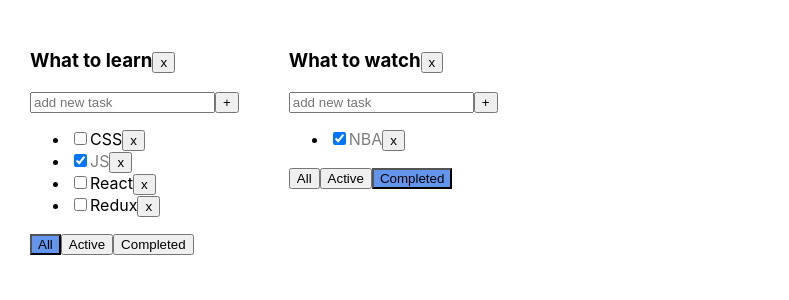
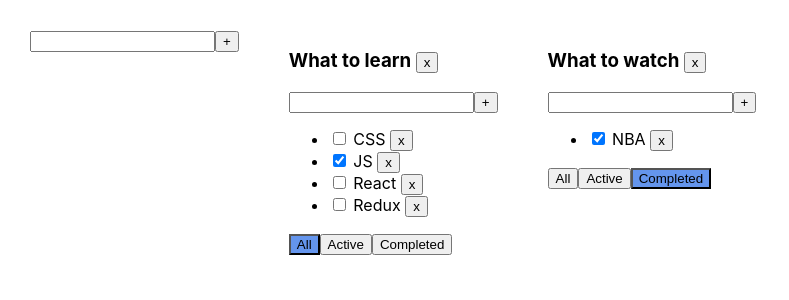
Before and after one commit to DmitryYug/IT-Kamasutra_Todolist, a React (Create React App) app: page / in a window 1280 px wide. Shown: the top 300 px of the page, without its empty margins (0-789 px from the left). Built offline with nearby package versions, Linux system fonts and the light colour scheme.

Commit message:
Todolist for students 06-done

```diff
--- a/src/App.tsx
+++ b/src/App.tsx
@@ -1,12 +1,17 @@
-import React, {useState} from 'react';
+import React, {ChangeEvent, KeyboardEvent, useState} from 'react';
 import './App.css';
 import Todolist from "./components/Todolist";
 import {TaskType} from "./components/Todolist";
-import { v1 } from 'uuid';
+import {v1} from 'uuid';
+import todolist from "./components/Todolist";
+import classes from "./components/Todolist.module.css";
+import AddTDLInput from "./components/AddItemInput/AddItemInput";
+import AddItemInput from "./components/AddItemInput/AddItemInput";
 
 
 export type TaskFilterType = 'all' | 'active' | 'completed'
-type TodolistsTypes = {
+
+type TdlsTypes = {
     id: string,
     title: string,
     filter: TaskFilterType
@@ -17,69 +22,100 @@ function App() {
 //States
     let todolist1Id = v1()
     let todolist2Id = v1()
-    let [todolists, setTodolists] = useState<Array<TodolistsTypes>> ([
-        {id: todolist1Id, title:"What to learn", filter: 'all'},
-        {id: todolist2Id, title:"What to watch", filter: 'completed'}
+
+    let [tdls, setTdls] = useState<Array<TdlsTypes>>([
+        {id: todolist1Id, title: "What to learn", filter: 'all'},
+        {id: todolist2Id, title: "What to watch", filter: 'completed'}
     ])
     let [allTasksObj, setAllTasksObj] = useState({
         [todolist1Id]: [
-            {id: v1(), title:"CSS", isDone: false},
-            {id: v1(), title:"JS", isDone: true},
-            {id: v1(), title:"React", isDone: false},
-            {id: v1(), title:"Redux", isDone: false},
+            {id: v1(), title: "CSS", isDone: false},
+            {id: v1(), title: "JS", isDone: true},
+            {id: v1(), title: "React", isDone: false},
+            {id: v1(), title: "Redux", isDone: false},
         ],
         [todolist2Id]: [
-            {id: v1(), title:"Batman", isDone: false},
-            {id: v1(), title:"NBA", isDone: true},
-            {id: v1(), title:"It-kamasutra", isDone: false},
+            {id: v1(), title: "Batman", isDone: false},
+            {id: v1(), title: "NBA", isDone: true},
+            {id: v1(), title: "It-kamasutra", isDone: false},
         ]
     })
+    console.log(allTasksObj)
+
 
 //Adding
-    function addTasks (newTaskValue: string, todolistId: string) {
+    function addTasks(tdlId: string, newTaskValue: string) {
         let newTaskObj = {id: v1(), title: newTaskValue, isDone: false}
-        let tasksArr = allTasksObj[todolistId]
-        let newTasksArr = [newTaskObj, ...tasksArr]
-        allTasksObj[todolistId] = newTasksArr
-        setAllTasksObj({...allTasksObj})
+        setAllTasksObj({
+                ...allTasksObj,
+                [tdlId]: [
+                    newTaskObj,
+                    ...allTasksObj[tdlId]
+                ]
+            }
+        )
+    }
+    const addTdl = (newTdlTitle: string) => {
+        let newTDLId = v1()
+        let newTDL: TdlsTypes = {id: newTDLId, title: newTdlTitle, filter: 'all'}
+        setTdls([
+            newTDL,
+            ...tdls
+        ])
+        setAllTasksObj({
+            ...allTasksObj,
+            [newTDLId]: []
+            }
+        )
     }
 
 //Removing
-    function removeTask (taskId: string, todolistId: string) {
-        let tasks = allTasksObj[todolistId]
-        let removedTaskFilteredArr = tasks.filter(tasksObj => tasksObj.id !== taskId)
-        allTasksObj[todolistId] = removedTaskFilteredArr
-        setAllTasksObj({...allTasksObj})
+    function removeTask(tdlId: string, taskId: string) {
+        setAllTasksObj({
+            ...allTasksObj,
+            [tdlId]: allTasksObj[tdlId].filter(task => task.id !== taskId)
+        })
     }
-    function removeTDL (todolistId: string) {
-        let filteredTDLs = todolists.filter(tl => tl.id !== todolistId)
-        setTodolists(filteredTDLs)
-        delete allTasksObj[todolistId]
-        setAllTasksObj({...allTasksObj})
+
+    function removeTDL(tdlId: string) {
+        setTdls(tdls.filter(tl => tl.id !== tdlId))
     }
 
 //Filter
-    const onFilter = (filter: TaskFilterType, todolistId: string) => {
-        const currentTodolist = todolists.find(tl => tl.id === todolistId)
-        if (currentTodolist) {
-            currentTodolist.filter = filter
-        }
-        setTodolists([...todolists])
+    const onFilter = (todolistId: string, filter: TaskFilterType) => {
+        setTdls(tdls.map(tl => tl.id === todolistId ? {...tl, filter: filter} : tl))
     }
 
 //Checkbox
-    function checkBoxChange (todolistId: string, taskId: string, checked: boolean) {
-        // console.log(taskId, checked)
+    const checkBoxChange = (todolistId: string, taskId: string, checked: boolean) => {
         let tasksArr = allTasksObj[todolistId]
-        let currentTask = tasksArr.find (t => taskId === t.id)
+        let currentTask = tasksArr.find(t => taskId === t.id)
         if (currentTask) {
             currentTask.isDone = checked
             setAllTasksObj({...allTasksObj})
         }
     }
 
+//Editing
+    const spanChange = (todolistId: string, taskId: string, newTitle: string) => {
+        let currentTask = allTasksObj[todolistId].find(t => t.id === taskId)
+        if(currentTask) {
+            currentTask.title = newTitle
+            setAllTasksObj({...allTasksObj})
+        }
+    }
+    const tdlTitleSpanChange = (todolistId: string, newTitle: string) => {
+        let currentTdl = tdls.find(tdl => tdl.id === todolistId)
+        if(currentTdl) {
+            currentTdl.title = newTitle
+        }
+        setTdls([
+            ...tdls
+        ])
+    }
+
 //Elements + Filter
-    const todolistElements = todolists.map(tl => {
+    const tdlsElements = tdls.map(tl => {
 
         let filteredTasksForTodolist = allTasksObj[tl.id]
         if (tl.filter === 'completed') {
@@ -92,24 +128,30 @@ function App() {
         return (
             <Todolist
                 key={tl.id}
-                todolistId={tl.id}
-                title={tl.title}
+                tdlId={tl.id}
+                tdlTitle={tl.title}
                 tasks={filteredTasksForTodolist}
-                removeTask ={removeTask}
+                filter={tl.filter}
+                removeTask={removeTask}
                 addTasks={addTasks}
                 onFilter={onFilter}
                 checkBoxChange={checkBoxChange}
-                filter={tl.filter}
+                spanChange={spanChange}
+                tdlTitleSpanChange={tdlTitleSpanChange}
                 removeTDL={removeTDL}
-                />
-            )
+            />
+        )
     })
 
     return (
         <div className="App">
-            {todolistElements}
+            <div>
+                <AddItemInput addItem={addTdl}/>
+            </div>
+            {tdlsElements}
         </div>
     );
 }
 
+
 export default App;
--- /dev/null
+++ b/src/components/AddItemInput/AddItemInput.tsx
@@ -0,0 +1,58 @@
+import React, {ChangeEvent, KeyboardEvent, useState} from "react";
+import classes from "../Todolist.module.css";
+
+type AddItemInputProps = {
+    addItem: (newItemValue: string) => void
+    // id?: string
+}
+
+const AddItemInput: React.FC<AddItemInputProps> = ({addItem}) => {
+
+    let [newItemValue, setNewItem] = useState('')
+    let [error, setError] = useState('')
+
+
+    const onChangeHandler = (e: ChangeEvent<HTMLInputElement>) => {
+        setError('')
+        setNewItem(e.currentTarget.value)
+    }
+    const onKeyPressHandler = (e: KeyboardEvent<HTMLInputElement>) => {
+        if (e.key === 'Enter') {
+            if (newItemValue.trim() === '') {
+                setError('! No tasks added !')
+                return
+            } else {
+                setError('')
+            }
+            addItem(newItemValue)
+            setNewItem('')
+        }
+    }
+    const addItemOnclickHandler = () => {
+        if (newItemValue.trim() === '') {
+            setError('! No tasks added !')
+            return
+        } else {
+            setError('')
+        }
+        addItem(newItemValue)
+        setNewItem('')
+    }
+    const currentClass = error ? classes.error : ''
+
+    return (
+        <div>
+            <input
+                // placeholder='add new task'
+                value={newItemValue}
+                onChange={onChangeHandler}
+                onKeyPress={onKeyPressHandler}
+                className={currentClass}
+            />
+            <button onClick={addItemOnclickHandler}>+</button>
+            <div>{error}</div>
+        </div>
+    )
+}
+
+export default AddItemInput
--- /dev/null
+++ b/src/components/EditableSpan/EditableSpan.tsx
@@ -0,0 +1,46 @@
+import React, {ChangeEvent, KeyboardEvent, useState} from "react";
+
+type EditableSpanPropsType = {
+    title: string
+    onChange: (newTitle: string) => void
+}
+
+const EditableSpan: React.FC<EditableSpanPropsType> = ({title, onChange}) => {
+
+    let [editMode, setEditMode] = useState<boolean>(false)
+    let [newTitle, setNewTitle] = useState<string>(title)
+
+    const editModeEnabled = () => {
+        setEditMode(true)
+    }
+    const viewModeEnabled = () => {
+        setEditMode(false)
+        setNewTitle(newTitle)
+        onChange(newTitle)
+    }
+    const viewModeEnabledOnKeyPress = (e: KeyboardEvent<HTMLSpanElement>) => {
+        if(e.key === 'Enter') {
+          viewModeEnabled()
+        }
+    }
+
+    const onChangeHandler = (e: ChangeEvent<HTMLInputElement>) => {
+        setNewTitle(e.currentTarget.value)
+    }
+
+    let elements = editMode
+        ? <input type="text" value={newTitle} onChange={onChangeHandler} autoFocus/>
+        : <span> {newTitle} </span>
+
+    return (
+        <span
+            onDoubleClick={editModeEnabled}
+            onBlur={viewModeEnabled}
+            onKeyPress={viewModeEnabledOnKeyPress}
+        >
+            {elements}
+        </span>
+    )
+}
+
+export default EditableSpan
--- a/src/components/Todolist.tsx
+++ b/src/components/Todolist.tsx
@@ -1,6 +1,8 @@
-import React, {ChangeEvent, useState} from "react";
+import React, {KeyboardEvent, ChangeEvent, useState} from "react";
 import {TaskFilterType} from "../App";
 import classes from './Todolist.module.css'
+import AddItemInput from "./AddItemInput/AddItemInput";
+import EditableSpan from "./EditableSpan/EditableSpan";
 
 //PropsTypes
 export type TaskType = {
@@ -9,107 +11,78 @@ export type TaskType = {
     isDone: boolean,
 }
 type PropsType = {
-    todolistId: string
-    title: string
+    tdlId: string
+    tdlTitle: string
     tasks: Array<TaskType>
-    removeTask: (taskId: string, todolistId: string) => void
-    addTasks: (newTaskValue: string, tlId: string) => void
-    onFilter: (filter: TaskFilterType, todolistId: string) => void
+    removeTask: (todolistId: string, taskId: string) => void
+    addTasks: (tlId: string, newTaskValue: string) => void
+    onFilter: (todolistId: string, filter: TaskFilterType) => void
     checkBoxChange: (todolistId: string, taskId: string, checked: boolean) => void
+    spanChange: (todolistId: string, taskId: string, newTitle: string) => void
+    tdlTitleSpanChange: (todolistId: string, newTitle: string) => void
     filter: TaskFilterType
     removeTDL: (todolistId: string) => void
 }
 
 
 const Todolist: React.FC<PropsType> = (
-    {todolistId,title, tasks, filter ,
-        removeTask, onFilter, addTasks, checkBoxChange, removeTDL}) => {
-
-//States
-    let [newTaskValue, setNewTask] = useState('')
-    let [error, setError] = useState('')
+    {tdlId,tdlTitle, tasks, filter ,
+        removeTask, onFilter, addTasks, checkBoxChange, removeTDL, spanChange, tdlTitleSpanChange}) => {
 
 //Filter
     const onFilterHandler = (filter: TaskFilterType) => {
-        onFilter(filter, todolistId)
+        onFilter(tdlId, filter)
     }
 
 //Adding
-    const addTaskOnclickHandler = () => {
-        if (newTaskValue.trim() === '') {
-            setError('! No tasks added !')
-            return
-        } else {
-            setError('')
-        }
-        addTasks(newTaskValue, todolistId)
-        setNewTask('')
-    }
-    const onKeyPressHandler = (e: any) => {
-        if (e.key === 'Enter') {
-            if (newTaskValue.trim() === '') {
-                setError('! No tasks added !')
-                return
-            } else {
-                setError('')
-            }
-            addTasks(newTaskValue, todolistId)
-            setNewTask('')
-        }
-    }
-    const onChangeHandler = (e: ChangeEvent<HTMLInputElement>) => {
-        setError('')
-        setNewTask(e.currentTarget.value)
+    const onClickAddTask = (taskValue: string) => {
+        addTasks(tdlId, taskValue)
     }
 
-//Errors
-    const currentClass = error ? classes.error : ''
-
 //Removing
-    const onRemoveTask = (taskId: string, todolistId: string) => {
-        removeTask(taskId, todolistId)
+    const onRemoveTask = (tdlId: string, taskId: string) => {
+        removeTask(tdlId, taskId)
     }
-    const onRemoveTDL = () => {
-        removeTDL(todolistId)
+    const onRemoveTdl = () => {
+        removeTDL(tdlId)
     }
 
+//Editing
+    const onChangeTdlTitleHandler = (newTitle: string) => {
+        tdlTitleSpanChange(tdlId, newTitle)
+    }
 
-//Elements + checkbox + removing
     const taskElements = tasks.map((tasksObj) => {
-
         const checkBoxOnChangeHandler = (e: ChangeEvent<HTMLInputElement>) => {
-            checkBoxChange(todolistId, tasksObj.id, e.currentTarget.checked)
+            checkBoxChange(tdlId, tasksObj.id, e.currentTarget.checked)
         }
-
+        const onChangeTitleHandler = (newTitle: string) => {
+            spanChange(tdlId, tasksObj.id, newTitle)
+        }
         return (
             <li key={tasksObj.id}>
                 <input type="checkbox" checked={tasksObj.isDone} onChange={checkBoxOnChangeHandler}/>
-                <span className={tasksObj.isDone ? classes.isDone : ''}>{tasksObj.title}</span>
-                <button onClick={() => onRemoveTask(tasksObj.id, todolistId)}>х</button>
+                <EditableSpan
+                    onChange={(newTitle) => {onChangeTitleHandler(newTitle)}}
+                    title={tasksObj.title}
+                />
+                <button onClick={() => onRemoveTask(tdlId, tasksObj.id)}>х</button>
             </li>
         )
     })
-
 
 
 //JSX
     return (
         <div>
             <h3>
-                {title}
-                <button onClick={onRemoveTDL}>x</button>
+                <EditableSpan
+                    onChange={(newTitle) => {onChangeTdlTitleHandler(newTitle)}}
+                    title={tdlTitle}
+                />
+                <button onClick={onRemoveTdl}>x</button>
             </h3>
-            <div>
-                <input
-                    placeholder='add new task'
-                    value={newTaskValue}
-                    onChange={onChangeHandler}
-                    onKeyPress={onKeyPressHandler}
-                    className={currentClass}
-                />
-                <button onClick={addTaskOnclickHandler}>+</button>
-                <div>{error}</div>
-            </div>
+            <AddItemInput addItem={onClickAddTask}/>
             <ul>
                 {taskElements}
             </ul>
```
